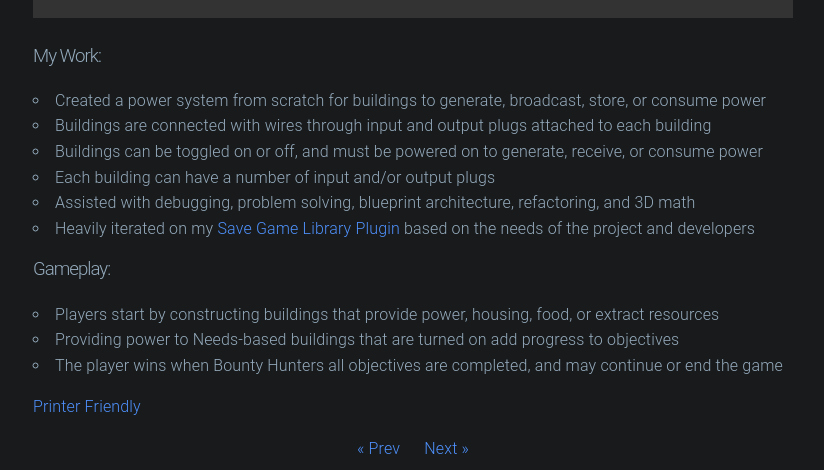
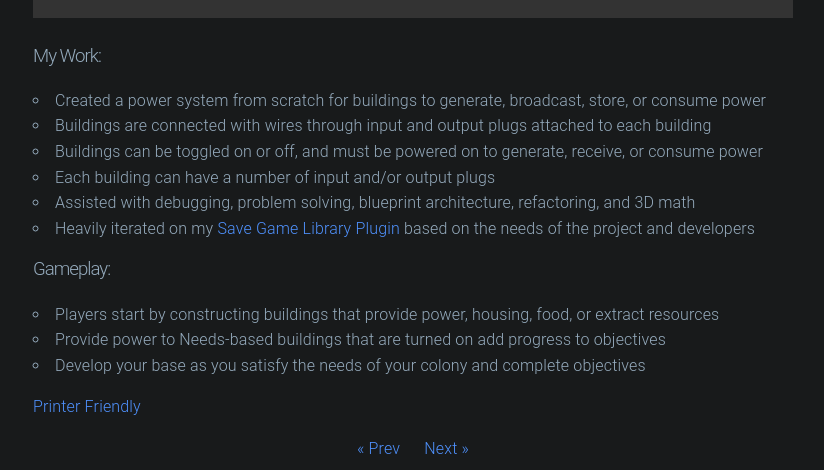
Before and after one commit to hrimfisk/hrimfisk.github.io, a Jekyll site: the page built from experience/_posts/2024-07-24-space-base.md, in a window 1280 px wide. Shown: the part 747-1217 px from the top of the page, without its empty margins (227-1051 px from the left). Built offline with Jekyll 4.4.1, drawn with Linux system fonts in a browser that asks for light colours.

Commit message:
fixed copy-paste error

```diff
--- a/experience/_posts/2024-07-24-space-base.md
+++ b/experience/_posts/2024-07-24-space-base.md
@@ -52,8 +52,8 @@ div.scroll-container img
 
 <h3>Gameplay:</h3>
 * Players start by constructing buildings that provide power, housing, food, or extract resources
-* Providing power to Needs-based buildings that are turned on add progress to objectives
-* The player wins when Bounty Hunters all objectives are completed, and may continue or end the game
+* Provide power to Needs-based buildings that are turned on add progress to objectives
+* Develop your base as you satisfy the needs of your colony and complete objectives
 
 <div class="dont-print">
     <p>
```
